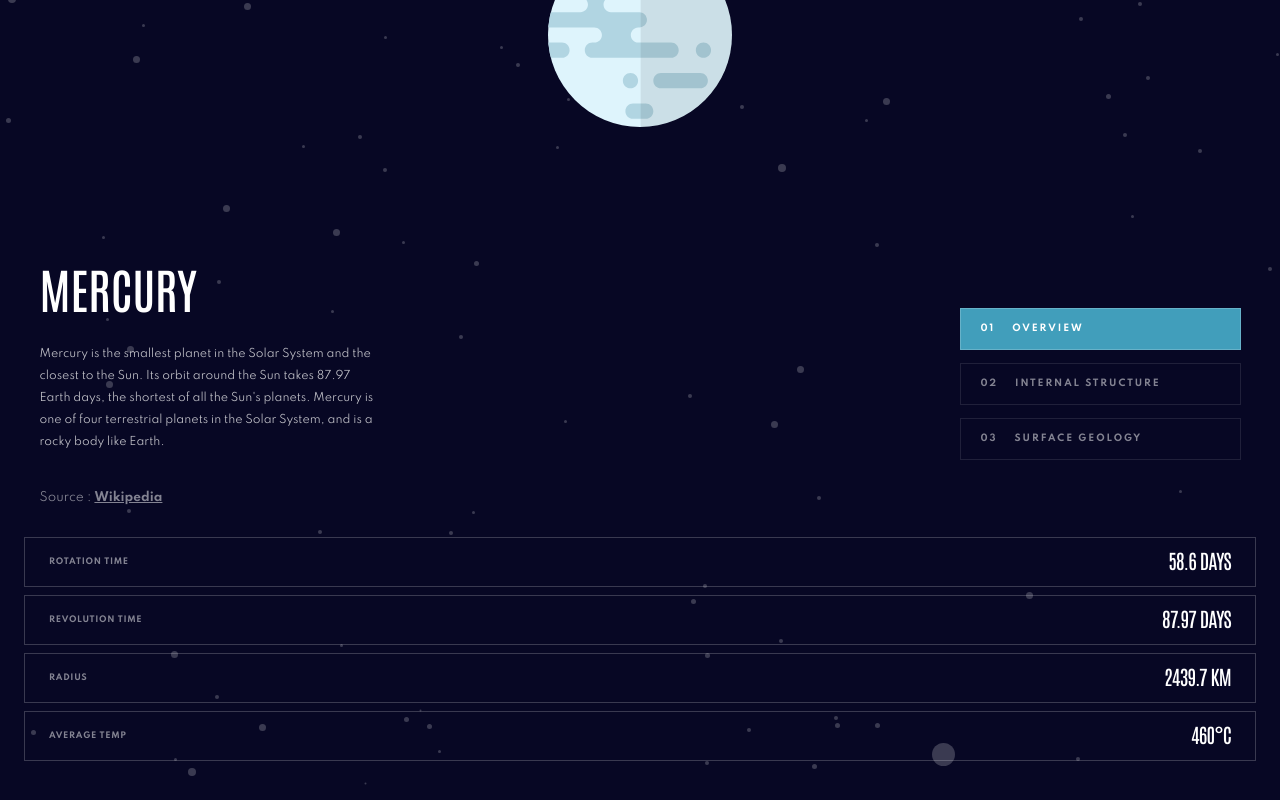
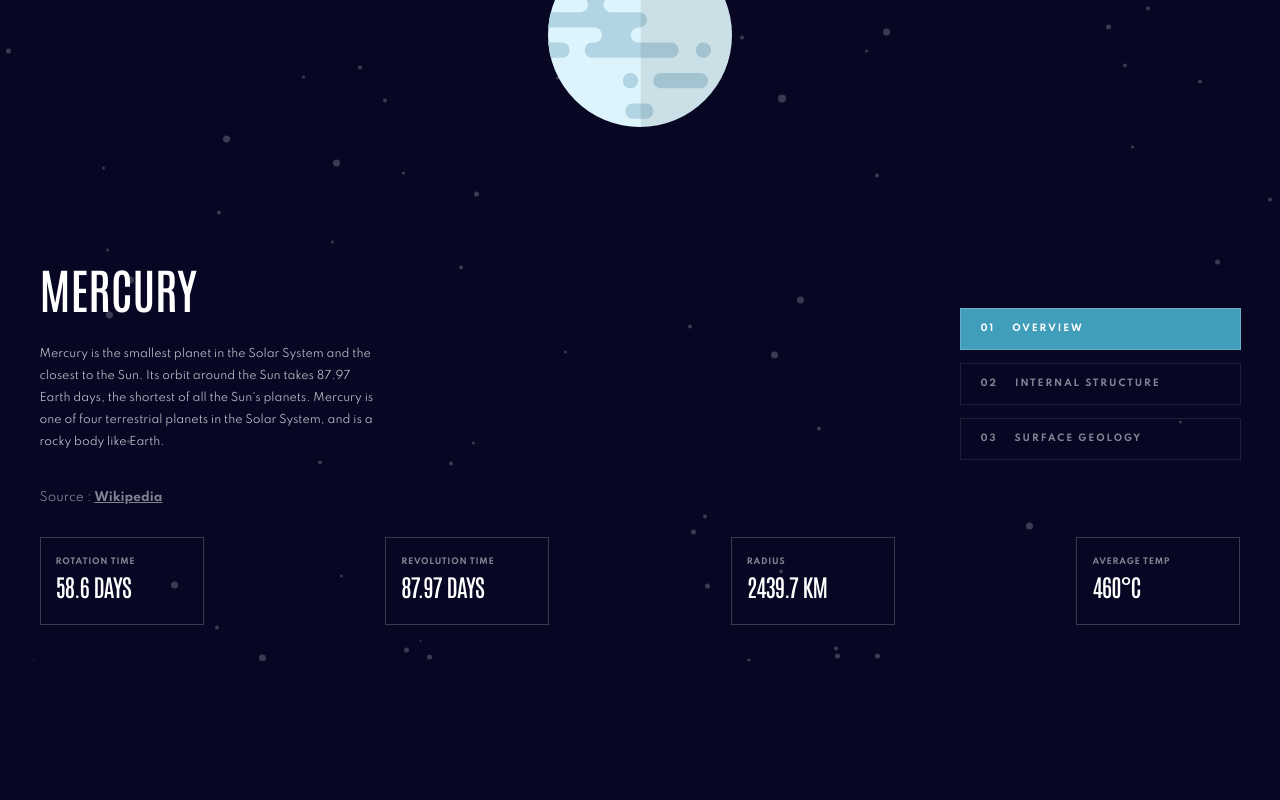
Before and after one commit to arfarobs/planets-fact-site, a React (Create React App) app: page /mars in a window 1280 px wide. Shown: the part 363-1163 px from the top of the page. After the commit the page ends 1024 px from the top, so only its background shows below. Built offline with nearby package versions, Linux system fonts and the light colour scheme.

Commit message:
Styled tablet view

```diff
--- a/src/components/stats/Stats.css
+++ b/src/components/stats/Stats.css
@@ -34,3 +34,31 @@
   letter-spacing: -0.75px;
   text-transform: uppercase;
 }
+
+@media only screen and (min-width: 768px) {
+  .stats {
+    margin: 0 39.5px 36px;
+    display: flex;
+    justify-content: space-between;
+  }
+
+  .stats-item {
+    display: block;
+    padding: 16px 15px;
+    margin: 0;
+    width: 164px;
+    height: 88px;
+  }
+
+  .stat-title {
+    padding: 0;
+  }
+
+  .stat-value {
+    font-size: 24px;
+    line-height: 31px;
+    letter-spacing: -0.9px;
+    padding: 0;
+    text-align: left;
+  }
+}
```
